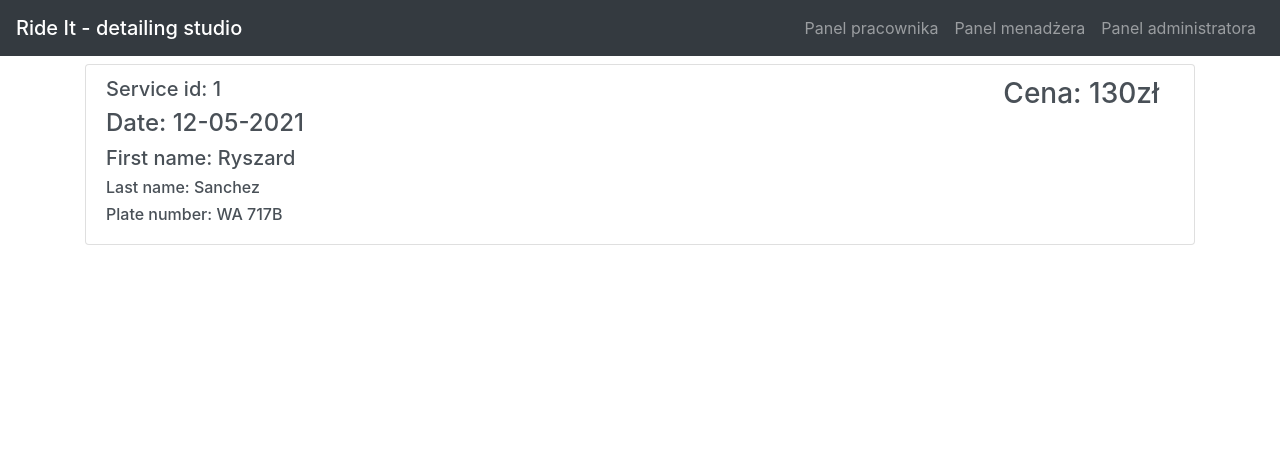
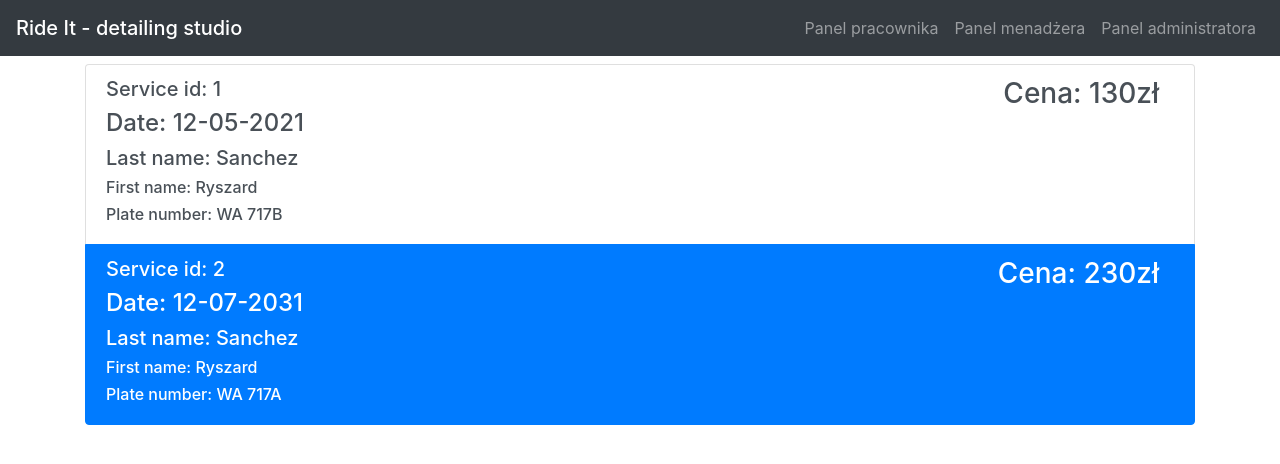
Before and after one commit to sitmar99/2021_BD2_S14_SITARZ, a React (Create React App) app in the folder src/frontend/: page / in a window 1280 px wide. Shown: the top 464 px of the page. Built offline with nearby package versions, Linux system fonts and the light colour scheme.

Commit message:
check if completed

```diff
--- a/src/frontend/src/components/RegistryList.js
+++ b/src/frontend/src/components/RegistryList.js
@@ -4,18 +4,24 @@ class EmploeeList extends React.Component {
 
     constructor(props) {
         super (props)
-        var json = JSON.parse('[{"id":1, "date": "12-05-2021", "first_name": "Ryszard", "last_name": "Sanchez", "plate_number": "WA 717B", "price": 130}]')
+        var json = JSON.parse('[{"id":1, "completed": true, "date": "12-05-2021", "first_name": "Ryszard", "last_name": "Sanchez", "plate_number": "WA 717B", "price": 130},{"id":2, "completed": false, "date": "12-07-2031", "first_name": "Ryszard", "last_name": "Sanchez", "plate_number": "WA 717A", "price": 230}]')
 
         this.state = {
             services: json
         }
     }
 
+    checkComplete(completed) {
+        if (completed)
+            return ""
+        return "active"
+    }
+
     generate() {
         var tab = []
         for (const service of this.state.services) {
             tab.push(
-                <a href="#" class="list-group-item list-group-item-action" aria-current="true">
+                <a id="lista" href="#" class={"list-group-item list-group-item-action " + this.checkComplete(service.completed)} aria-current="true">
                     <div class="d-flex w-100 justify-content-between">
                         <div class="col-9">
                             <div class="row">
@@ -25,10 +31,10 @@ class EmploeeList extends React.Component {
                                 <h4>Date: {service.date}</h4>
                             </div>
                             <div class="row">
-                                    <h5>First name: {service.first_name} </h5>
+                                <h5>Last name: {service.last_name}</h5>
                             </div>
                             <div class="row">
-                                    <h6>Last name: {service.last_name}</h6>
+                                <h6>First name: {service.first_name} </h6>
                             </div>
                             <div class="row">
                                 <h6>Plate number: {service.plate_number}</h6>
```
Lines whose indentation alone changed are shown as unchanged.
